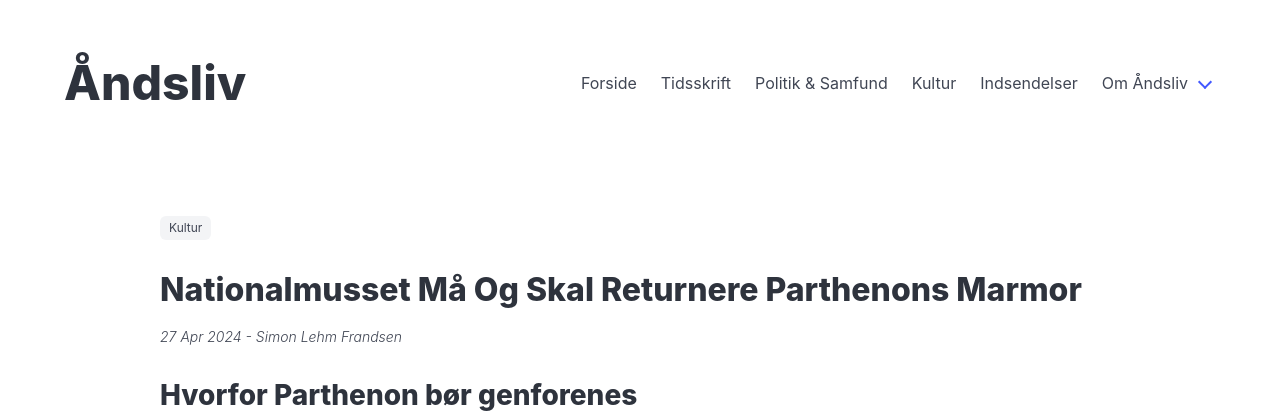
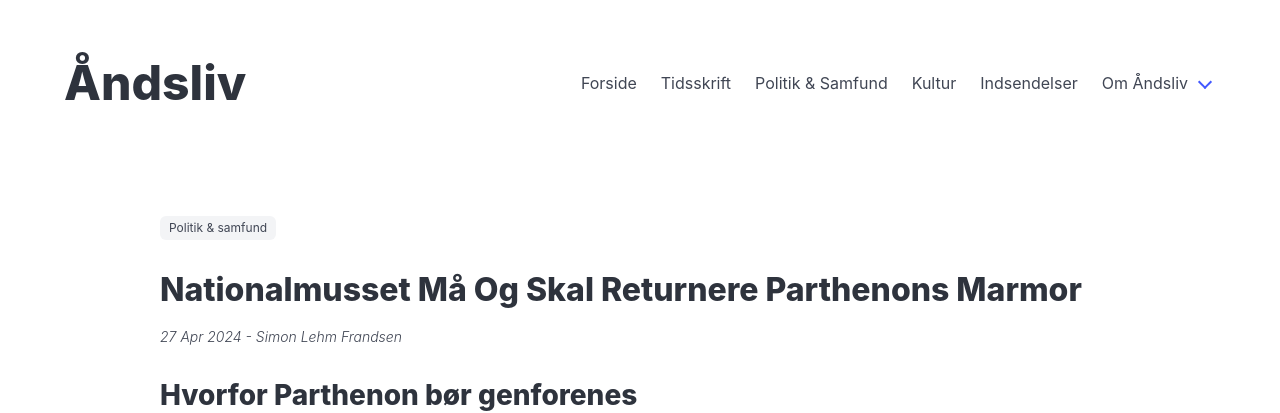
Before and after one commit to Aandsliv/aandsliv, a Jekyll site: the page built from src/_posts/2024-04-27-Nationalmusset-må-og-skal-returnere-Parthenons-marmor.md, in a window 1280 px wide. Shown: the top 413 px of the page. Built offline with Jekyll 4.4.1, drawn with Linux system fonts in a browser that asks for light colours.

Commit message:
Update 2024-04-27-Nationalmusset-må-og-skal-returnere-Parthenons-marm… (#106)
…or.md

```diff
--- a/src/_posts/2024-04-27-Nationalmusset-må-og-skal-returnere-Parthenons-marmor.md
+++ b/src/_posts/2024-04-27-Nationalmusset-må-og-skal-returnere-Parthenons-marmor.md
@@ -1,7 +1,7 @@
 ---
 author: Simon Lehm Frandsen
 abstract: I anledningen af 200-året for Lord Byrons død, genoptages nu debatten om Parthenontemplets besudlede historie, og den uskønne rolle Danmark endnu den dag i dag spiller i denne græske tragedie. Med udgangspunkt i Christopher Hitcens’ “The Parthenon Marbles - The case for reunification” (2008), argumenteres der for hvorfor Danmark bør gå forrest i kampen om at restaurere den vestlige verdens vigtigste kulturelle symbol.
-subsection: kultur
+subsection: politik & samfund
 ---
 
 ## Hvorfor Parthenon bør genforenes
```
